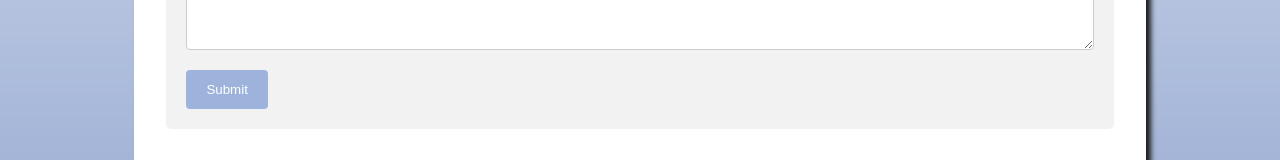
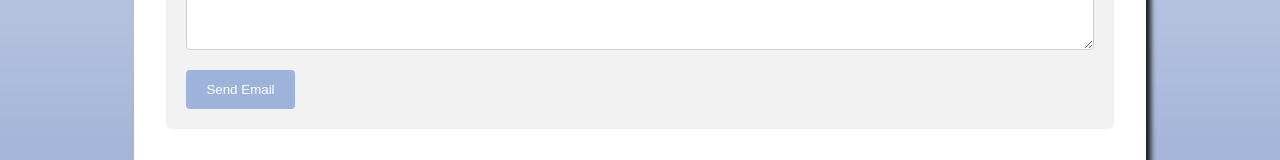
Before and after one commit to mminervinoISOM215/mminervinoISOM215.github.io, a plain HTML site: page contact.html in a window 1280 px wide. Shown: the part 687-847 px from the top of the page. Drawn offline with Linux system fonts and the light colour scheme.

Commit message:
Add files via upload

```diff
--- a/contact.html
+++ b/contact.html
@@ -117,8 +117,8 @@ How can we do better?
 
     <label for="subject">Subject</label>
     <textarea id="subject" name="subject" placeholder="Write something.." style="height:200px"></textarea>
-
-    <input type="submit" value="Submit">
+    <!-- <input type="button" src="email3.png" value="Send Email" onclick="sendEmail('foo')"/> -->
+    <input type="submit" value="Send Email" onclick="sendEmail('foo')"/>
   <!-- </form> -->
 </div>
 
```
